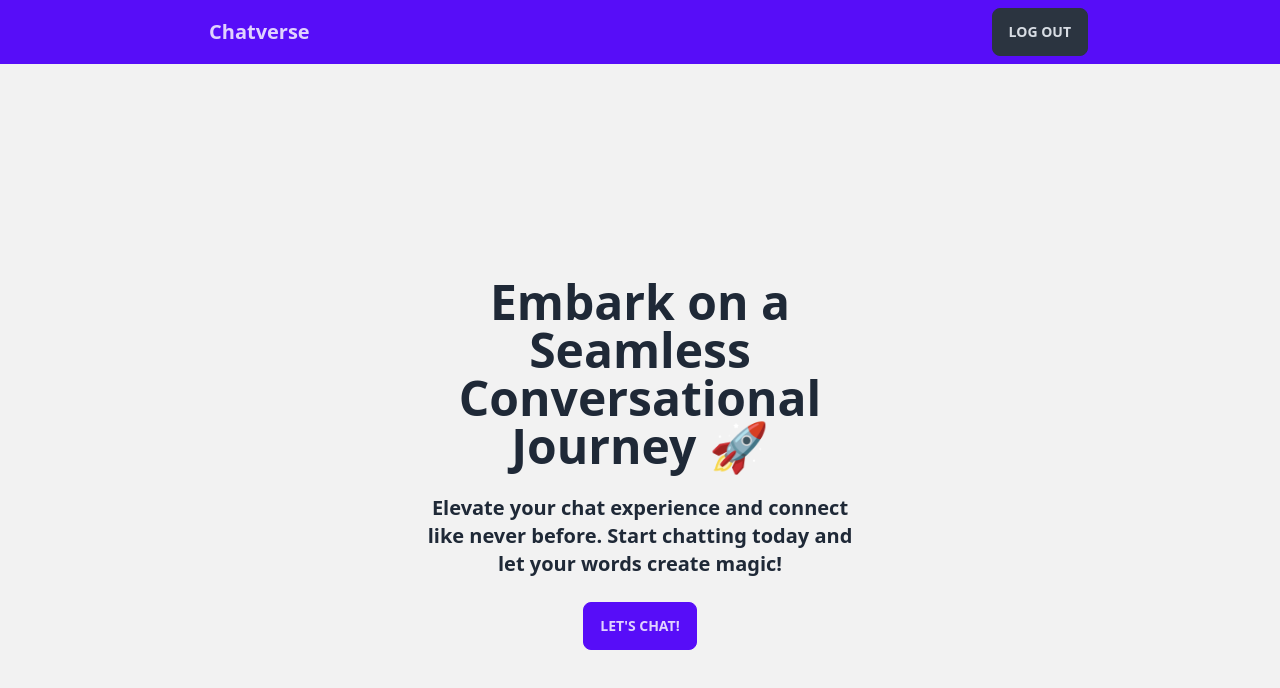
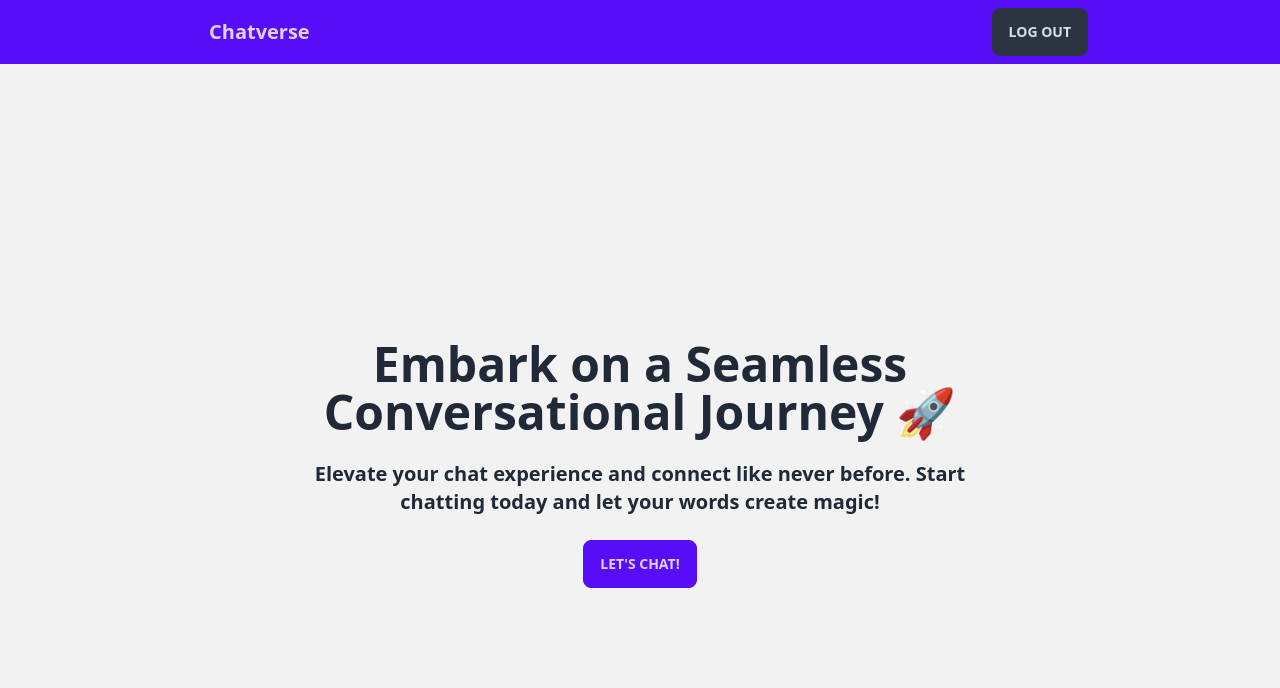
Before and after one commit to nesathanozturk/chat-verse, a React (Vite) app: page / in a window 1280 px wide. Shown: the top 688 px of the page. Built offline with nearby package versions, Linux system fonts and the light colour scheme; the HTML template or start-up script is replaced by a standard one.

Commit message:
style: edited login page

```diff
--- a/src/pages/login/index.jsx
+++ b/src/pages/login/index.jsx
@@ -1,8 +1,8 @@
 const Login = () => {
   return (
-    <div className="hero min-h-screen bg-base-200">
+    <section className="hero min-h-screen bg-base-200">
       <div className="hero-content text-center">
-        <div className="max-w-md">
+        <div className="max-w-2xl">
           <h1 className="text-5xl font-bold">
             Embark on a Seamless Conversational Journey 🚀
           </h1>
@@ -13,7 +13,7 @@ const Login = () => {
           <button className="btn btn-primary">Let&apos;s chat!</button>
         </div>
       </div>
-    </div>
+    </section>
   );
 };
 
```
